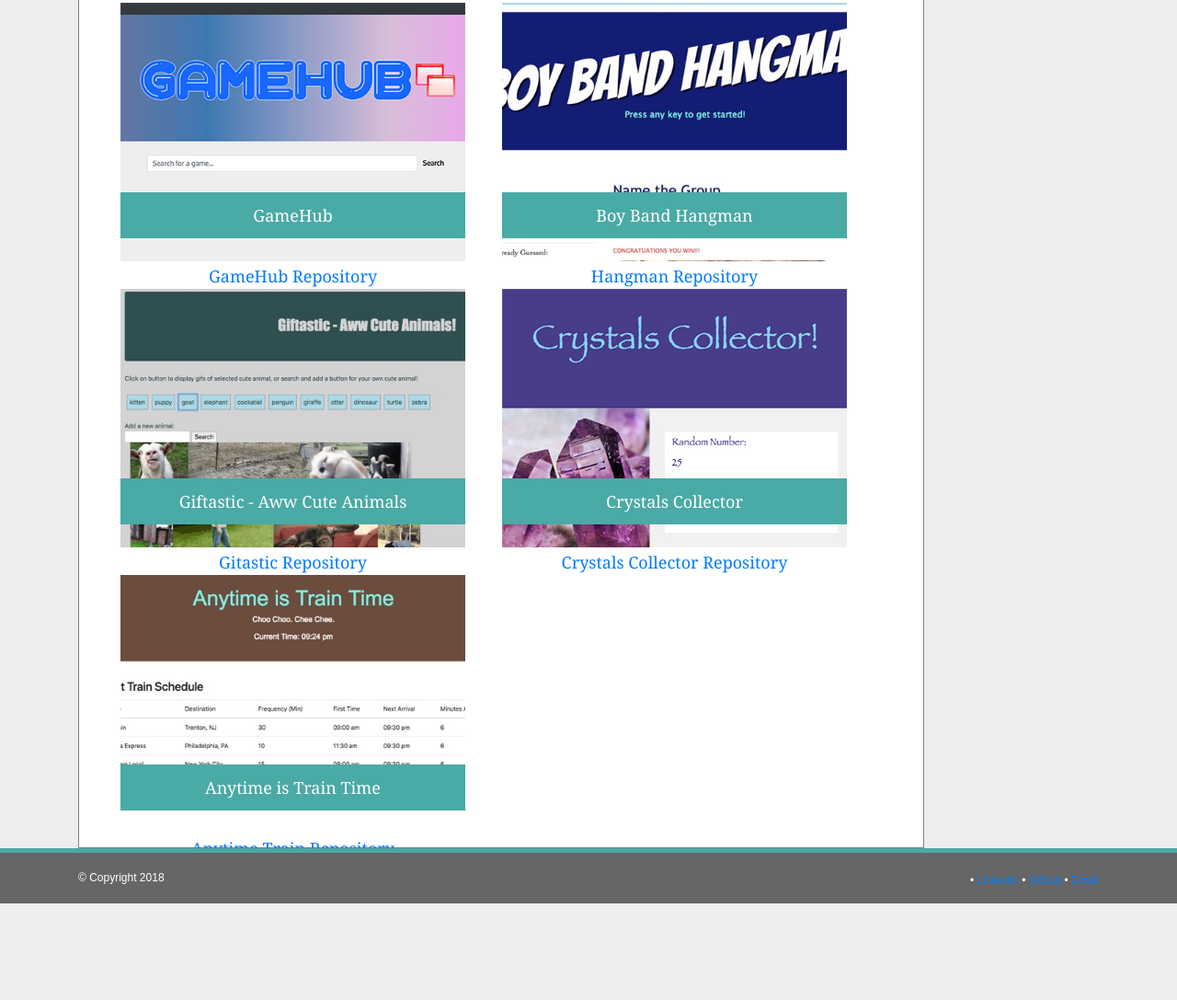
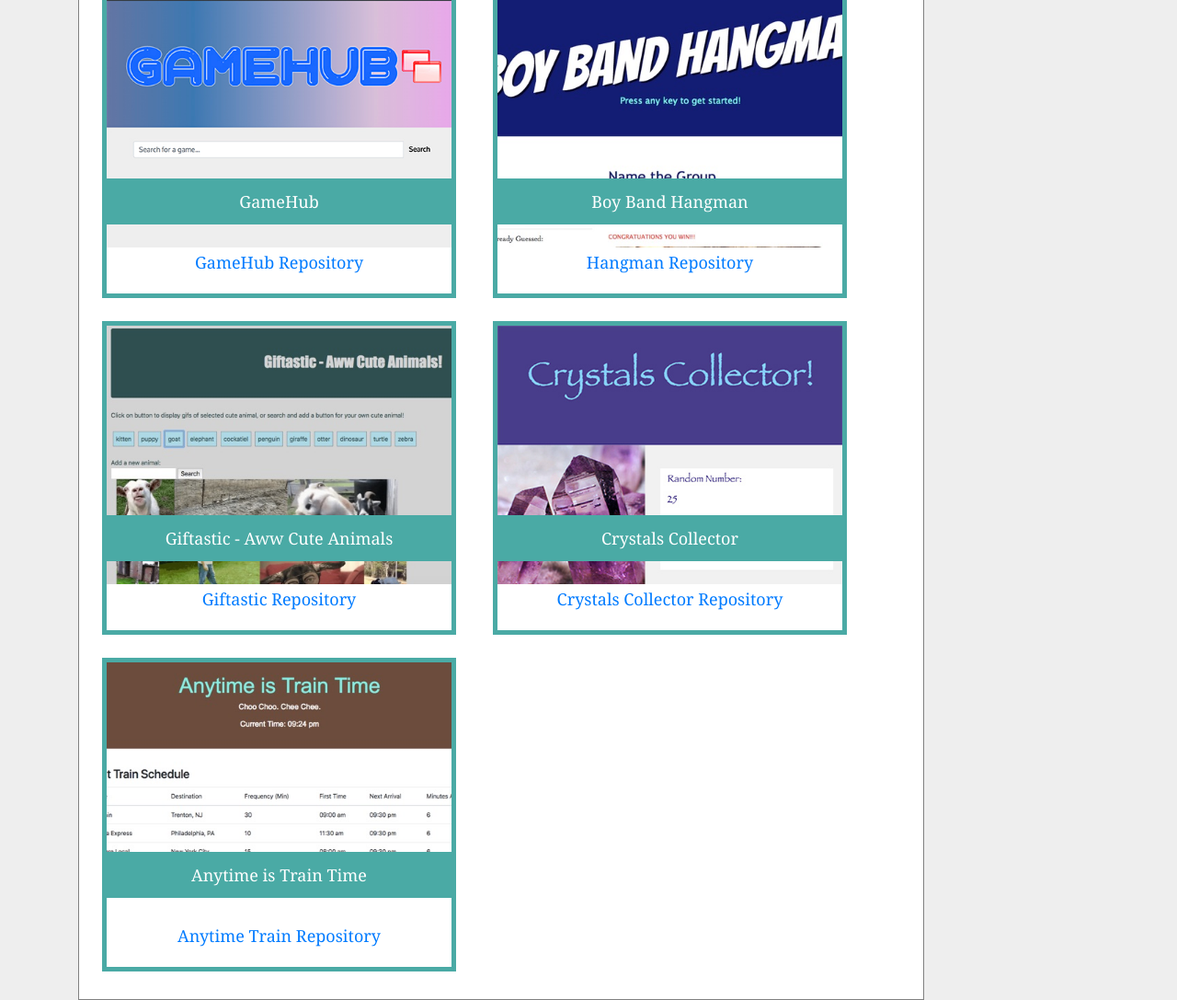
Before and after one commit to meganpel/Bootstrap-Portfolio-REV, a plain HTML site: page portfolio.html in a window 1280 px wide. Shown: the part 229-1316 px from the top of the page at 92% size. Before the commit the page ends 1216 px from the top, so only its background shows below. Drawn offline with nearby package versions, Linux system fonts and the light colour scheme.

Commit message:
hw final commit

```diff
--- a/assets/css/style.css
+++ b/assets/css/style.css
@@ -100,6 +100,13 @@ h2 {
     line-height: 35px;
 }
 
+.gitHub {
+    float: right;
+    font-size: 20px;
+
+}
+
+
 .input-style {
     width: 100%;
     height: 30px;
@@ -127,10 +134,9 @@ h2 {
 }
 
 .image-holder {
-    width: 375px;
-    height: 281px;
     float: left;
-    padding: 25px;
+    margin: 15px 20px 10px 20px;
+    border: 5px solid #4aaaa5;
 }
 
 .image-banner {
@@ -147,6 +153,10 @@ h2 {
     color: white;
     text-align: center;
     line-height: 50px;
+}
+
+.image-banner-text a {
+    text-decoration: none;
 }
 
 .navbar {
@@ -177,10 +187,6 @@ h2 {
 .navbar-light .navbar-nav .nav-link {
     color: #777777;
 }
-
-
-
-
 
 
 .full-header {
@@ -226,7 +232,8 @@ h2 {
     background-color: white;
     padding: 20px;
     font-size: 18px;
-    color: #777777;
+    font-family: Arial, Helvetica, sans-serif;
+    color: #383838;
     margin-top: 20px;
 }
 
@@ -252,15 +259,13 @@ h2 {
     line-height: 60px;
     font-family: Arial, Helvetica, sans-serif;
     font-size: 12px;
-    color: white;
+    color: lightgray;
     background-color: #666666;
     border-top: 5px solid #4aaaa5;
 }
 
-.image-holder {
-    width: 375px;
-    height: 281px;
-    float: left;
-    padding: 20px;
-    margin: 15px 20px 15px 20px;
+.footer-links a {
+    font-size: 18px;
+    font-family: Arial, Helvetica, sans-serif;
+    color: #4aaaa5;
 }
--- a/portfolio.html
+++ b/portfolio.html
@@ -40,7 +40,7 @@
                                             <img class="portfolio-image img-responsive" src="images/GameHub.jpg" />
                                             <div class="image-banner">
                                                 <p class="image-banner-text">GameHub</p>
-                                                <p class="image-banner-text"><a href="https://amh5366.github.io/GameHub/">GameHub Repository</a></p>
+                                                <p class="image-banner-text"><a href="https://github.com/amh5366/GameHub">GameHub Repository</a></p>
                                             </div>
                                         </div>
                                     </a>
@@ -59,12 +59,12 @@
                                         <img class="portfolio-image img-responsive" src="images/animals.jpg" />
                                         <div class="image-banner">
                                             <p class="image-banner-text">Giftastic - Aww Cute Animals</p>
-                                            <p class="image-banner-text"><a href="https://github.com/meganpel/Giftastic">Gitastic Repository</a></p>
+                                            <p class="image-banner-text"><a href="https://github.com/meganpel/Giftastic">Giftastic Repository</a></p>
                                         </div>
                                     </div>
                                 </a>
                                 <a href="https://meganpel.github.io/Crystals-Collector/">
-                                    <div class="image-holder">
+                                    <div class="image-holder mt3">
                                         <img class="portfolio-image img-responsive" src="images/Crystalcollect.jpg" />
                                         <div class="image-banner">
                                             <p class="image-banner-text">Crystals Collector</p>
@@ -73,7 +73,7 @@
                                     </div>
                                 </a>
                                 <a href="https://meganpel.github.io/TrainScheduler/">
-                                    <div class="image-holder">
+                                    <div class="image-holder mt3">
                                         <img class="portfolio-image img-responsive" src="images/train.jpg" />
                                         <div class="image-banner">
                                             <p class="image-banner-text">Anytime is Train Time</p>
@@ -88,6 +88,8 @@
                 </div>
             </div>
 
+            <br />
+
             <!--Footer-->
             <footer class="footer">
                     <div class="container">
@@ -96,7 +98,7 @@
                                 <div class="copyright-text">&copy; Copyright 2018</div>
                             </div>
                             <div class="col text-right footer-links">
-                                &bull; <a href="https://www.linkedin.com/in/meganpellegrino">LinkedIn</a>
+                                <a href="https://www.linkedin.com/in/meganpellegrino">LinkedIn</a>
                                 &bull; <a href="https://github.com/meganpel">Github</a>
                                 &bull; <a href="mailto:pellegrino.megan@gmail.com">Email</a>
                             </div>
```
Also changed, not shown: contact.html (+3 -1 lines), index.html (+7 -3 lines), 1 other file.
